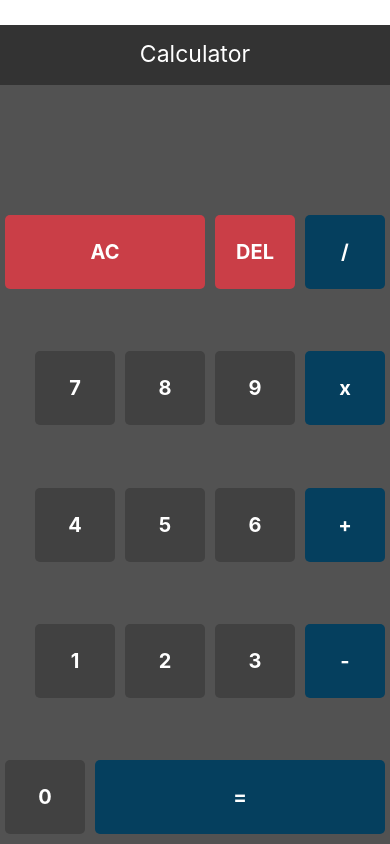
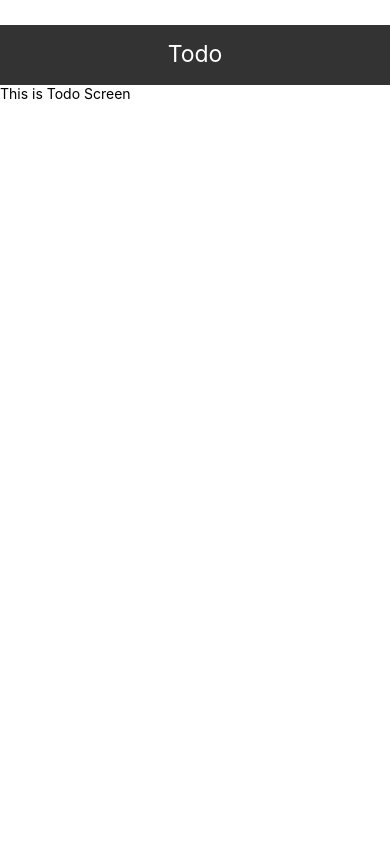
Before and after one commit to ikhsanmoh/react_native_3_in_1, a React Native app: screen / in a window 390 px wide. Built offline with nearby package versions, Linux system fonts and the light colour scheme.

Commit message:
Init todo app

```diff
--- a/src/screens/LandingPage.js
+++ b/src/screens/LandingPage.js
@@ -4,13 +4,13 @@ import { View, Text, StyleSheet } from 'react-native'
 import Header from '../components/base/Header'
 import Main from '../components/base/Main'
 import CalculatorScreen from './calculator/CalculatorScreen'
-
+import TodoScreen from './todo/TodoScreen'
 const LandingPage = () => {
   return (
     <View style={myStyles.landingPage}>
-      <Header title="Calculator" />
+      <Header title="Todo" />
       <Main>
-        <CalculatorScreen />
+        <TodoScreen />
       </Main>
     </View>
   )
--- /dev/null
+++ b/src/screens/todo/TodoScreen.js
@@ -0,0 +1,12 @@
+import React from 'react'
+import { View, Text } from 'react-native'
+
+const TodoScreen = () => {
+  return (
+    <View>
+      <Text>This is Todo Screen</Text>
+    </View>
+  )
+}
+
+export default TodoScreen
```
